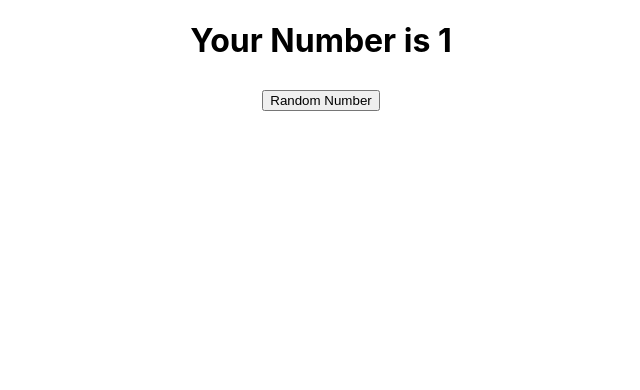
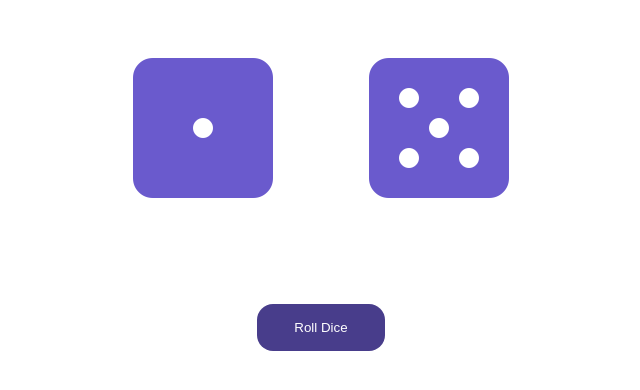
Before and after one commit to saqib-suleman/practice-react, a React (Create React App) app: page / in a window 1280 px wide. Shown: the top 390 px of the page, without its empty margins (319-959 px from the left). Built offline with nearby package versions, Linux system fonts and the light colour scheme.

Commit message:
ex 2 in progress

```diff
--- a/public/index.html
+++ b/public/index.html
@@ -4,6 +4,7 @@
     <meta charset="utf-8" />
     <link rel="icon" href="%PUBLIC_URL%/favicon.ico" />
     <meta name="viewport" content="width=device-width, initial-scale=1" />
+    <link rel="stylesheet" href="https://cdnjs.cloudflare.com/ajax/libs/font-awesome/5.15.3/css/all.min.css" integrity="sha512-iBBXm8fW90+nuLcSKlbmrPcLa0OT92xO1BIsZ+ywDWZCvqsWgccV3gFoRBv0z+8dLJgyAHIhR35VZc2oM/gI1w==" crossorigin="anonymous" />
     <meta name="theme-color" content="#000000" />
     <meta
       name="description"
--- /dev/null
+++ b/src/App2.js
@@ -0,0 +1,15 @@
+import React, { Component } from "react";
+import RollDie from "./RollDie";
+import "./App.css";
+
+class App2 extends Component {
+  render() {
+    return (
+      <div className="App">
+        <RollDie />
+      </div>
+    );
+  }
+}
+
+export default App2;
--- /dev/null
+++ b/src/Die.css
@@ -0,0 +1,9 @@
+.Die {
+  display: inline;
+}
+
+.Die i {
+  font-size: 10rem;
+  margin: 3rem;
+  color: slateblue;
+}
--- /dev/null
+++ b/src/Die.js
@@ -0,0 +1,13 @@
+import React, { Component } from "react";
+import "./Die.css";
+class Die extends Component {
+  render() {
+    return (
+      <div className="Die">
+        <i className={`fas fa-dice-${this.props.face}`}></i>
+      </div>
+    );
+  }
+}
+
+export default Die;
--- /dev/null
+++ b/src/RollDie.css
@@ -0,0 +1,17 @@
+.RollDie-die {
+  display: flex;
+}
+
+.RollDie button {
+  width: 8rem;
+  padding: 1rem;
+  border: 0px;
+  border-radius: 1rem;
+  color: white;
+  background-color: darkslateblue;
+  margin-top: 3rem;
+}
+
+.RollDie button:hover {
+  background-color: black;
+}
--- /dev/null
+++ b/src/RollDie.js
@@ -0,0 +1,50 @@
+import React, { Component } from "react";
+import "./RollDie.css";
+import Die from "./Die";
+
+class RollDie extends Component {
+  static defaultProps = {
+    sides: ["one", "two", "three", "four", "five", "six"],
+  };
+  constructor(props) {
+    super(props);
+    this.state = {
+      die1: "one",
+      die2: "five",
+      rolling: false,
+    };
+  }
+
+  roll = () => {
+    const newDie1 = this.props.sides[
+      Math.floor(Math.random() * this.props.sides.length)
+    ];
+    const newDie2 = this.props.sides[
+      Math.floor(Math.random() * this.props.sides.length)
+    ];
+    this.setState({ die1: newDie1, die2: newDie2, rolling: true });
+
+    setTimeout(() => {
+      this.setState({ rolling: false });
+    }, 1000);
+  };
+
+  render() {
+    // let rand1 = Math.floor(Math.random() * 6);
+    // let rand2 = Math.floor(Math.random() * 6);
+    // const dies = ["one", "two", "three", "four", "five", "six"];
+    return (
+      <div className="RollDie">
+        <div className="RollDie-dies">
+          <Die face={this.state.die1} />
+          <Die face={this.state.die2} />
+        </div>
+        <button onClick={this.roll}>
+          {this.state.rolling ? "Rolling..." : "Roll Dice"}
+        </button>
+      </div>
+    );
+  }
+}
+
+export default RollDie;
--- a/src/index.js
+++ b/src/index.js
@@ -1,14 +1,15 @@
-import React from 'react';
-import ReactDOM from 'react-dom';
-import './index.css';
-import App from './App';
-import reportWebVitals from './reportWebVitals';
+import React from "react";
+import ReactDOM from "react-dom";
+import "./index.css";
+// import App from "./App";
+import App2 from "./App2";
+import reportWebVitals from "./reportWebVitals";
 
 ReactDOM.render(
   <React.StrictMode>
-    <App />
+    <App2 />
   </React.StrictMode>,
-  document.getElementById('root')
+  document.getElementById("root")
 );
 
 // If you want to start measuring performance in your app, pass a function
```
